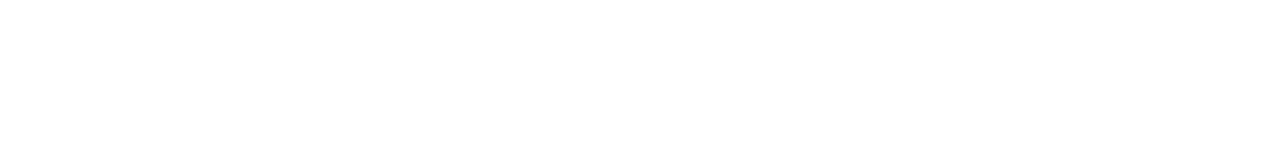
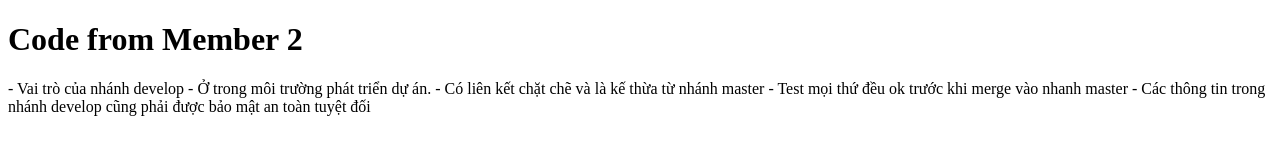
Before and after one commit to caotv1512/git-flow, a plain HTML site: page index.html in a window 1280 px wide. Drawn offline with Linux system fonts and the light colour scheme.

Commit message:
feat: add new info of develop branch

```diff
--- a/index.html
+++ b/index.html
@@ -6,6 +6,13 @@
     <title>Document</title>
 </head>
 <body>
-
+    <h1>Code from Member 2</h1>
+    <p>
+    - Vai trò của nhánh develop
+    - Ở trong môi trường phát triển dự án.
+    - Có liên kết chặt chẽ và là kế thừa từ nhánh master
+    - Test mọi thứ đều ok trước khi merge vào nhanh master
+    - Các thông tin trong nhánh develop cũng phải được bảo mật an toàn tuyệt đối
+    </p>
 </body>
 </html>
```
